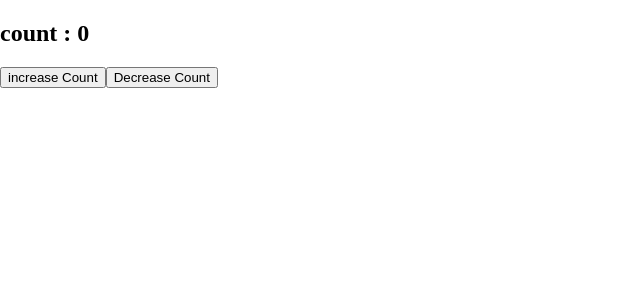
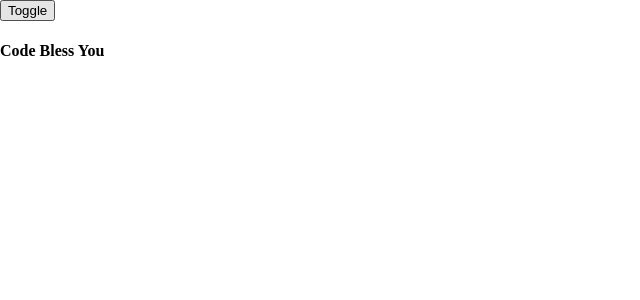
Before and after one commit to Gathoni-Wanjira/react-hooks, a React (Create React App) app: page / in a window 1280 px wide. Shown: the top 300 px of the page, without its empty margins (0-640 px from the left). Built offline with nearby package versions, Linux system fonts and the light colour scheme.

Commit message:
UseLayoutEffect

```diff
--- a/src/App.js
+++ b/src/App.js
@@ -1,54 +1,26 @@
 
-import React , {useReducer} from "react";
+import React , {useEffect, useState , useLayoutEffect} from "react";
 
-
-const initialState = {count: 0}
-
-const reducer = (state, action) => {
-  switch (action.type){
-    case "increase":
-    return {count:state.count + 1} ;
-
-    case "decrease":
-      return {count:state.count - 1};
-
-      default:
-      return state;
-
-
-
-  }
-
-
-}
 
 const App = () => {
 
-   const [state, dispatch] =useReducer(reducer , initialState);
+  const [toggle, setToggle] = useState (true);
 
+  useLayoutEffect(() => {
+  console.log("useLayoutEffect");
+}, [toggle]);
 
-
-  const increaseCount = () => {
-   dispatch({type : "increase"})
-  };
-
-
-  const decreaseCount = () => {
-    dispatch ({type: "decrease"})
-
-  };
-
-
+useEffect(() =>  {
+console.log("useEffect");
+}, [toggle]);
 
 
 
 
   return (
     <div>
-    <h2>count : {state.count}</h2>
-      <button onClick = {increaseCount}> increase Count</button>
-      <button onClick = {decreaseCount}>Decrease Count</button>
-
+ <button onClick={()=> setToggle(toggle)}>Toggle</button>
+ {toggle  && <h4>Code Bless You</h4>}
     </div>
   );
 
@@ -78,4 +50,10 @@ export default App;
 // UseReducer is used to manage state in react applications.
 // It is used to write clean code when you are using multiple states hence being regarded as a state mananger.
 // useReducer accepts two parameters ... (reducer function, default state)
-//
+
+
+// UseLayoutEffect
+// It works exactly as the useEffect. The difference is seen when it runs.
+// UseEffectLayout is printed before the browser runs
+// UseEffect runs after the DOM is printed on the browser.
+// react components => useLayoutEffect=> react prints The Dom => UseEffect
```
